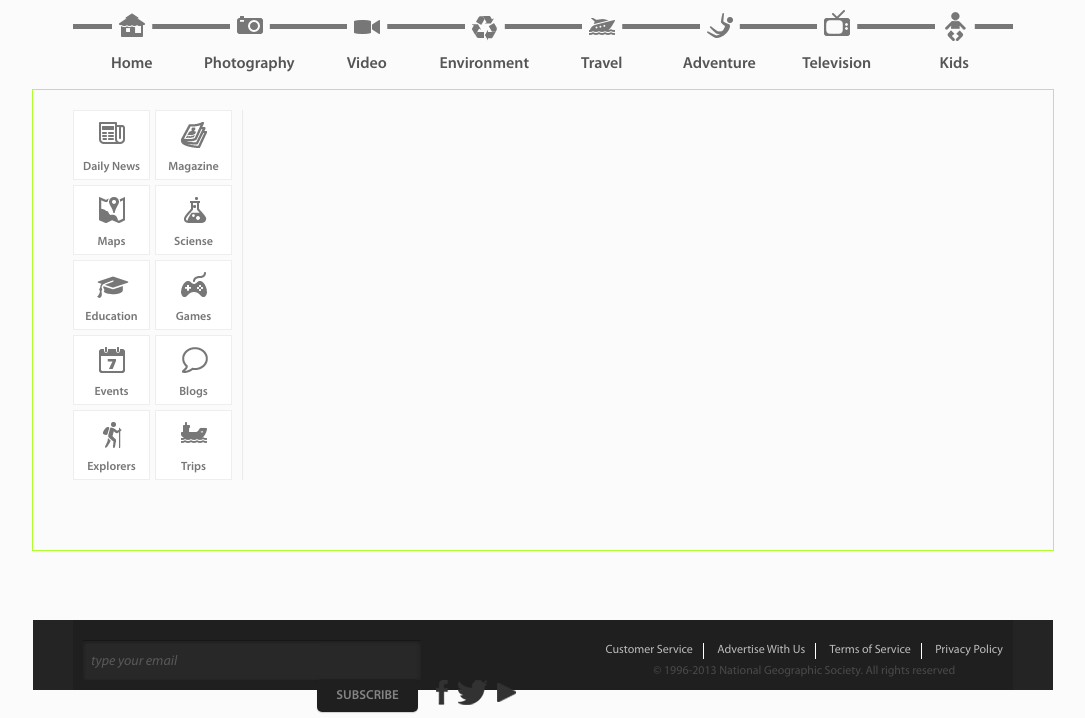
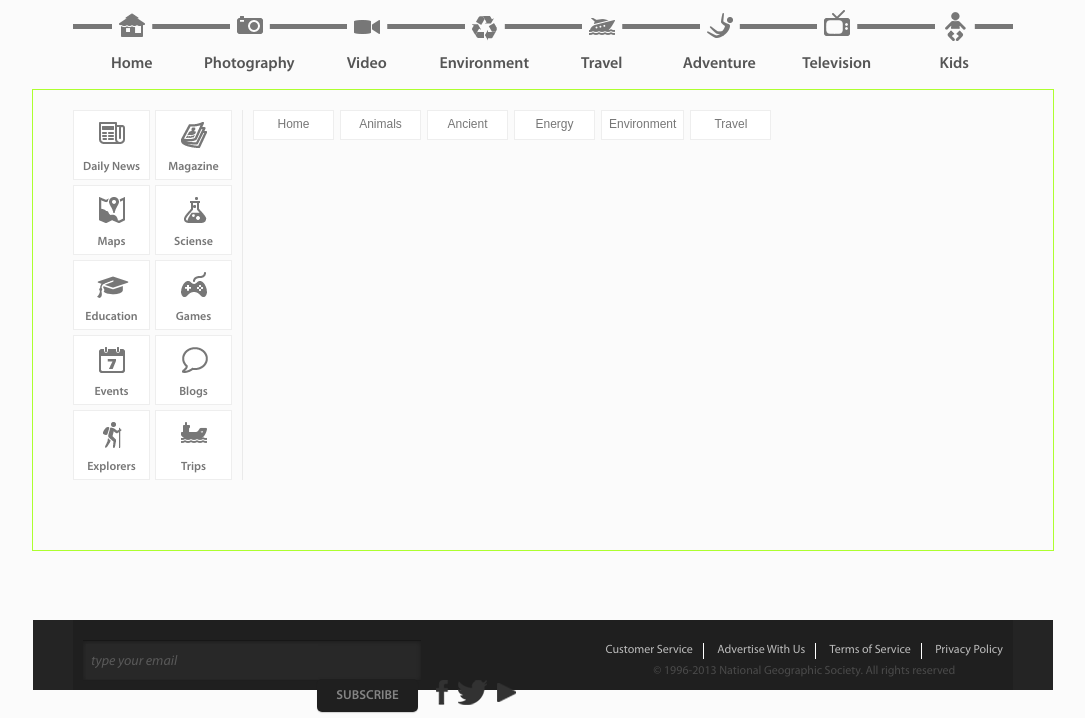
Before and after one commit to Andrey-Zhiryakov/Frontend-course, a plain HTML site: page final_task/index.html in a window 1280 px wide. Shown: the part 110-828 px from the top of the page, without its empty margins (97-1182 px from the left). Drawn offline with Linux system fonts and the light colour scheme.

Commit message:
start making slider nav

```diff
--- a/final_task/css/style.css
+++ b/final_task/css/style.css
@@ -505,10 +505,15 @@
 }
 /******************MAIN*******************************/
 
+.content {
+  width: 702px;
+}
+
 .content-nav {
   width: 164px;
   height: 370px;
   padding-right: 5px;
+  float: left;
   border-right: 1px solid #eaeaea;;
   font-size: 0;
 }
@@ -635,14 +640,54 @@
   background-position: -1631px -19px;
 }
 
+.slider-block {
+  width: 522px;
+  height: 370px;
+  padding-left: 10px;
+  float: right;
+}
 
+.slider-nav {
+  margin: 0;
+  padding: 0;
+  display: block;
+  list-style: none;
+  font-size: 0;
+}
 
+.slider-nav li {
+  height: 30px;
+  min-width: 81px;
+  margin-right: 6px;
+  padding: 0 7px;
+  display: inline-block;
+}
 
+.slider-nav li:last-child {
+  margin: 0;
+}
 
+.slider-link {
+  width: 100%;
+  height: 100%;
+  display: block;
+  box-sizing: border-box;
+  font-family: Arial, "MyriadPro", sans-serif;
+  font-size: 12px;
+  font-weight: 400;
+  text-align: center;
+  color:  #777777;
+}
 
+.slider-link:hover {
+  text-transform: uppercase;
+  background-color:  #555;
+  color: white;
+}
 
-
-
+.slider-nav li:nth-last-child(2) .slider-link:hover {
+  letter-spacing: -1.7px;
+}
 
 
 
--- a/final_task/index.html
+++ b/final_task/index.html
@@ -124,7 +124,18 @@
                 <li class="vertical-nav-item"><a href="#" class="box trips left-menu-sprite bottom-text">Trips</a></li>
               </ul>
           </nav>
-            <div class="slider"></div>
+            <div class="slider-block">
+              <ul class="slider-nav">
+                <li class="box"><a href="#" class="slider-link middle-text">Home</a></li>
+                <li class="box"><a href="#" class="slider-link middle-text">Animals</a></li>
+                <li class="box"><a href="#" class="slider-link middle-text">Ancient</a></li>
+                <li class="box"><a href="#" class="slider-link middle-text">Energy</a></li>
+                <li class="box"><a href="#" class="slider-link middle-text">Environment</a></li>
+                <li class="box"><a href="#" class="slider-link middle-text">Travel</a></li>
+              </ul>
+              <div class="slider"></div>
+              <div class="slider-footer"></div>
+            </div>
           </section>
           <section class="preview-block"></section>
         </section>
```
